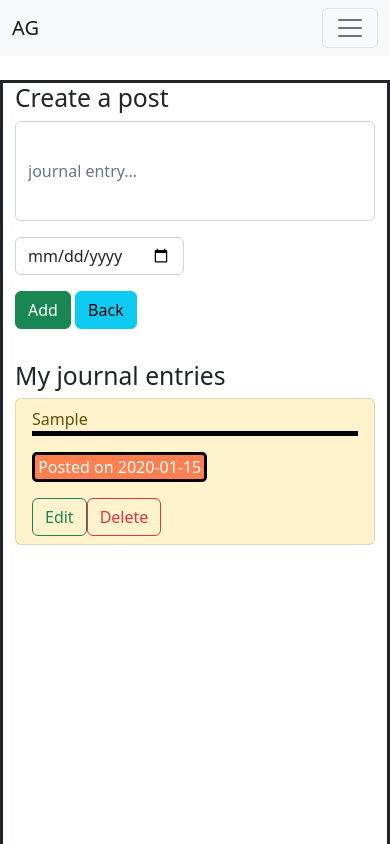
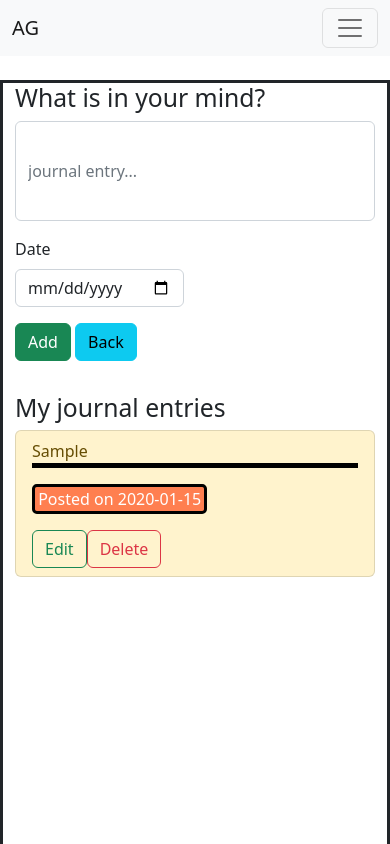
Before and after one commit to Nkeni/Journal-React, a React (Create React App) app in the folder my-journal/: page /journal in a window 390 px wide. Both pictures are taken after typing "Sample", "2020-01-15" into the empty fields and a click on the button "Add". Shown: the top 844 px of the page. Built offline with nearby package versions, Linux system fonts and the light colour scheme.

Commit message:
media query on edit component

```diff
--- a/my-journal/src/PostContext.jsx
+++ b/my-journal/src/PostContext.jsx
@@ -1,25 +1,24 @@
 import { createContext } from "react";
 import { useState } from "react";
-import { useEffect } from 'react';
+import { useEffect } from "react";
 
-export const PostContext=createContext(null)
+export const PostContext = createContext(null);
 //! null initial default state
 
-const defaultTasks = JSON.parse(localStorage.getItem("allTasks")) || []
+const defaultEntry = JSON.parse(localStorage.getItem("allEntries")) || [];
 //! converting the data back from setItem string, the array at the end helps to avoid an error that will show from mapping in the List component
 
- function PostProvider({children}) {
+function PostProvider({ children }) {
+  const [entry, setEntry] = useState(defaultEntry);
 
-    const[tasks,setTasks]=useState(defaultTasks)
-
-    //^ Useeffect to show the tasks on a page
-useEffect(()=>{
-    localStorage.setItem("allTasks",JSON.stringify(tasks))
-    },[tasks])
+  //^ Useeffect to show the tasks on a page
+  useEffect(() => {
+    localStorage.setItem("allEntries", JSON.stringify(entry));
+  }, [entry]);
   return (
-   <PostContext.Provider value={{tasks,setTasks}}>
-    {children}
-   </PostContext.Provider>
-  )
+    <PostContext.Provider value={{ entry, setEntry }}>
+      {children}
+    </PostContext.Provider>
+  );
 }
-export default PostProvider
+export default PostProvider;
--- a/my-journal/src/components/Edit/Edit.jsx
+++ b/my-journal/src/components/Edit/Edit.jsx
@@ -1,51 +1,65 @@
-import { useRef } from "react"
-import { useContext } from "react"
-import { useParams } from "react-router-dom"
-import { PostContext } from "../../PostContext"
-import { NavLink } from "react-router-dom"
-import { useNavigate } from "react-router-dom"
-import "./edit.scss"
+import { useRef } from "react";
+import { useContext } from "react";
+import { useParams } from "react-router-dom";
+import { PostContext } from "../../PostContext";
+import { NavLink } from "react-router-dom";
+import { useNavigate } from "react-router-dom";
+import { Row, FormControl } from "react-bootstrap";
+import "./edit.scss";
 
 function Edit() {
-
   //& This comes from the route
-    const {id} = useParams()
-    console.log(id)
+  const { id } = useParams();
+  console.log(id);
 
   //! useRef is used to get input value, onChange as well
-    const inputValue = useRef()
+  const inputValue = useRef();
 
-    const{tasks,setTasks}=useContext(PostContext)
+  const { entry, setEntry } = useContext(PostContext);
 
   //^ finding the item we want to edit
 
-    const findTheTask = tasks.find(item=>item.id===id)
-    console.log(findTheTask);
+  const findTheEntry = entry.find((item) => item.id === id);
+  console.log(findTheEntry);
 
-    const navigate= useNavigate()
+  const navigate = useNavigate();
 
-    const confirmHandler=()=>{
-        if(!inputValue.current.value){
-            alert("Please select what to edit")
+  const confirmHandler = () => {
+    if (!inputValue.current.value) {
+      alert("Please select what to edit");
+    } else {
+      const editedEntry = entry.map((item) =>
+        item.id === id ? { ...item, text: inputValue.current.value } : item
+      );
+      setEntry(editedEntry);
+      navigate("/journal");
     }
-        else{
-
-const editedTask=tasks.map(item=>item.id ===id?{...item,text:inputValue.current.value}:item)
-setTasks(editedTask)
-navigate("/journal")
-    }
-}
+  };
 
   return (
     <div className="edit">
-      <input type="text" ref={inputValue} defaultValue={findTheTask.text}/>
+      <Row>
+        <FormControl
+          ref={inputValue}
+          className="todo-input"
+          type="text"
+          defaultValue={findTheEntry.text}
+        />
+        {/* <input type="text" ref={inputValue} defaultValue={findTheEntry.text} /> */}
         {/* required works only in bootstrap */}
         <div className="edit-stuff">
-        <NavLink to="/journal"><button className="confirm" onClick={confirmHandler} >confirm</button></NavLink>
-        <NavLink to="/journal"><button className="cancel">cancel</button></NavLink>
+          <NavLink to="/journal">
+            <button className="confirm" onClick={confirmHandler}>
+              confirm
+            </button>
+          </NavLink>
+          <NavLink to="/journal">
+            <button className="cancel">cancel</button>
+          </NavLink>
         </div>
+      </Row>
     </div>
-  )
+  );
 }
 
-export default Edit
+export default Edit;
--- a/my-journal/src/components/Edit/edit.scss
+++ b/my-journal/src/components/Edit/edit.scss
@@ -6,10 +6,15 @@
   flex-direction: column;
 
   input {
-    width: 700px;
+    // width: 700px;
     height: 50px;
     padding-left: 0.5rem;
     margin-bottom: 1rem;
+  }
+  .row {
+    display: flex;
+    justify-content: center;
+    flex-direction: column;
   }
 
   .edit-stuff {
--- a/my-journal/src/components/Home/home.scss
+++ b/my-journal/src/components/Home/home.scss
@@ -11,6 +11,6 @@
   h2 {
     font-family: "Lobster", cursive;
     font-size: 4rem;
-    color: burlywood;
+    color: yellow;
   }
 }
--- a/my-journal/src/components/Journal/Journal.jsx
+++ b/my-journal/src/components/Journal/Journal.jsx
@@ -1,59 +1,66 @@
-import {Form, FormControl,Button, Container,Row} from 'react-bootstrap';
-import Posts from '../Posts/Posts.jsx';
-import { useContext,useRef } from 'react';
-import { PostContext } from '../../PostContext.jsx';
-import { v4 as uuidv4 } from 'uuid';
+import { Form, FormControl, Button, Container, Row } from "react-bootstrap";
+import Posts from "../Posts/Posts.jsx";
+import { useContext, useRef } from "react";
+import { PostContext } from "../../PostContext.jsx";
+import { v4 as uuidv4 } from "uuid";
 
-import "./journal.scss"
+import "./journal.scss";
 
 function Journal() {
+  const id = uuidv4();
+  console.log(id);
+  const inputValue = useRef();
+  const inputDate = useRef();
 
-    const id = uuidv4()
-console.log(id);
-const inputValue = useRef()
-const inputDate = useRef()
+  const { entry, setEntry } = useContext(PostContext);
 
-
-
-const{tasks,setTasks}=useContext(PostContext)
-
-//^form preventDefault
-const submitHandler=e=>{
-    e.preventDefault()
-    setTasks([{id,text:inputValue.current.value,date:inputDate.current.value},...tasks])
-    console.log(setTasks);
+  //^form preventDefault
+  const submitHandler = (e) => {
+    e.preventDefault();
+    setEntry([
+      { id, text: inputValue.current.value, date: inputDate.current.value },
+      ...entry,
+    ]);
+    console.log(setEntry);
     //^input will show on top
 
-    inputValue.current.value=""
-    inputDate.current.value=""
+    inputValue.current.value = "";
+    inputDate.current.value = "";
     //^making an input block empty after writing
-}
+  };
   return (
+    <Container className="wrapper">
+      <Row className="row1">
+        <Form onSubmit={submitHandler} className="todo-form" required>
+          <h2>What is in your mind?</h2>
+          <FormControl
+            ref={inputValue}
+            className="todo-input"
+            type="text"
+            placeholder="journal entry..."
+            required
+          />
+          <Form.Label>Date</Form.Label>
+          <FormControl
+            ref={inputDate}
+            className="todo-date"
+            type="date"
+            required
+          />
+          <Button type="submit" className="add" variant="success">
+            Add
+          </Button>{" "}
+          <Button className="back" variant="info">
+            Back
+          </Button>{" "}
+        </Form>
+      </Row>
 
-    <Container className='wrapper'>
-
-         <Row className='row1'>
-
-
-
-                 <Form onSubmit={submitHandler} className='todo-form' required>
-                 <h2>Create a post</h2>
-                 {/* <Form.Label>Tasks</Form.Label> */}
-                 <FormControl ref={inputValue} className='todo-input' type="text" placeholder="journal entry..." required/>
-                 <FormControl  ref={inputDate} className="todo-date" type="date"  required/>
-                 <Button type="submit" className='add' variant="success">Add</Button>{' '}
-                 <Button  className='back'  variant="info">Back</Button>{' '}
-                 </Form>
-
-             </Row>
-
-             <Row className='row2'>
-
-              <Posts/>
-
-              </Row>
-</Container>
-  )
+      <Row className="row2">
+        <Posts />
+      </Row>
+    </Container>
+  );
 }
 
-export default Journal
+export default Journal;
--- a/my-journal/src/components/Posts/Posts.jsx
+++ b/my-journal/src/components/Posts/Posts.jsx
@@ -1,48 +1,60 @@
-import ListGroup from 'react-bootstrap/ListGroup';
-import Button from 'react-bootstrap/Button';
-import { useContext} from 'react';
-import { PostContext } from '../../PostContext';
-import { NavLink } from 'react-router-dom';
+import ListGroup from "react-bootstrap/ListGroup";
+import Button from "react-bootstrap/Button";
+import { useContext } from "react";
+import { PostContext } from "../../PostContext";
+import { NavLink } from "react-router-dom";
 
-import "./posts.scss"
-
+import "./posts.scss";
 
 function Posts() {
-    const {tasks,setTasks}=useContext(PostContext)
+  const { entry, setEntry } = useContext(PostContext);
 
- //& Deleting task function
- const deleteHandler=(todo)=>{
-console.log(todo);
-    const filtArr = tasks.filter(item=>item.id !==todo.id)
-    setTasks(filtArr)
-    }
+  //& Deleting task function
+  const deleteHandler = (todo) => {
+    console.log(todo);
+    const filtArr = entry.filter((item) => item.id !== todo.id);
+    setEntry(filtArr);
+  };
 
-    // &Editing
+  // &Editing
 
-const editHandler=()=>{
-  console.log("hi");
-  }
-
+  const editHandler = () => {
+    console.log("hi");
+  };
 
   return (
-    <div className='lists'>
-        <h2>My journal entries</h2>
-        <ListGroup>
-{tasks && tasks.map(item =><ListGroup.Item variant="warning" key={item.id}className='listItem'>
-    {/* {if there is task, then map through it} */}
+    <div className="lists">
+      <h2>My journal entries</h2>
+      <ListGroup>
+        {entry &&
+          entry.map((item) => (
+            <ListGroup.Item
+              variant="warning"
+              key={item.id}
+              className="listItem"
+            >
+              {/* {if there is task, then map through it} */}
 
-            <p className='text'>{item.text}</p>
-            <p className='date'> Posted on {item.date}</p>
-      <div className='buttons'>
-      <NavLink to={item.id}><Button onClick={editHandler} variant="outline-success">Edit</Button>{' '}</NavLink>
-          <Button onClick={()=>deleteHandler(item)} variant="outline-danger">Delete</Button>{' '}
-      </div>
-      </ListGroup.Item>)}
-        </ListGroup>
-
-
+              <p className="text">{item.text}</p>
+              <p className="date"> Posted on {item.date}</p>
+              <div className="buttons">
+                <NavLink to={item.id}>
+                  <Button onClick={editHandler} variant="outline-success">
+                    Edit
+                  </Button>{" "}
+                </NavLink>
+                <Button
+                  onClick={() => deleteHandler(item)}
+                  variant="outline-danger"
+                >
+                  Delete
+                </Button>{" "}
+              </div>
+            </ListGroup.Item>
+          ))}
+      </ListGroup>
     </div>
-  )
+  );
 }
 
-export default Posts
+export default Posts;
```
Lines whose indentation alone changed are shown as unchanged.
